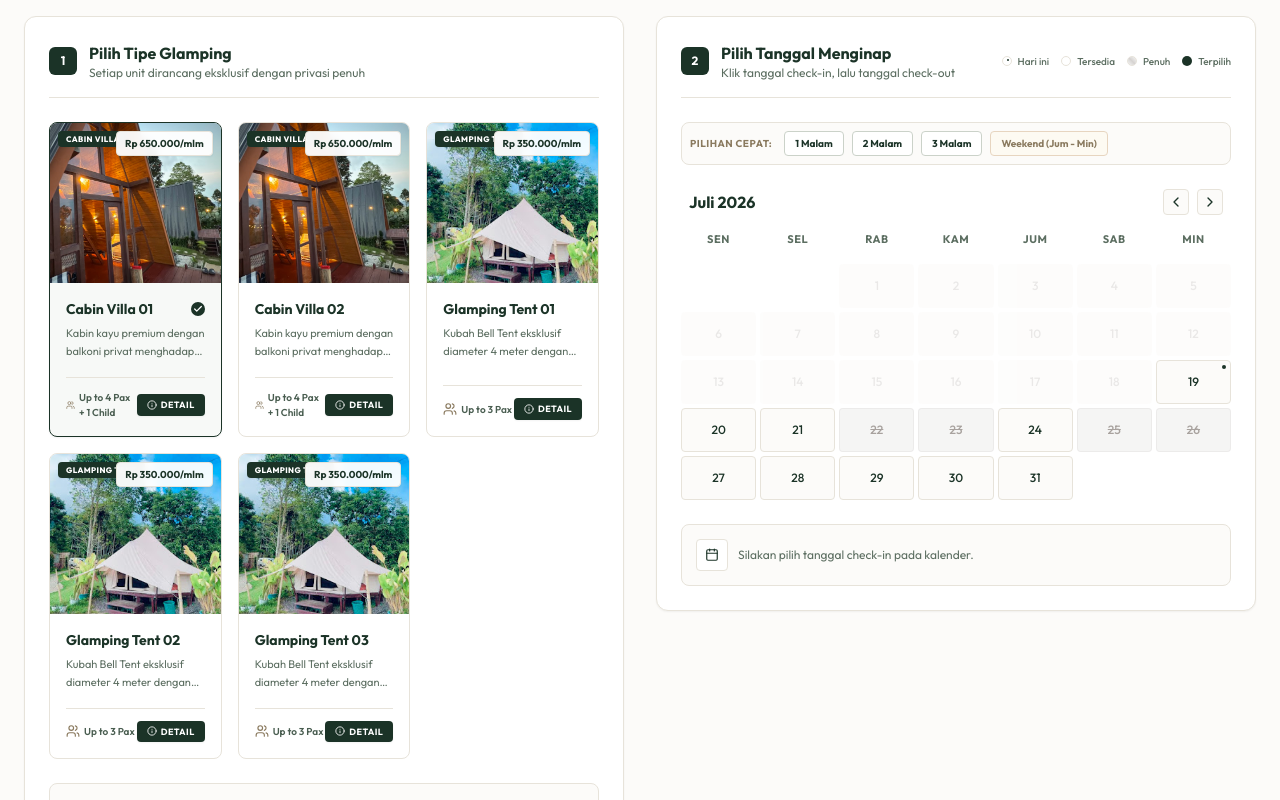
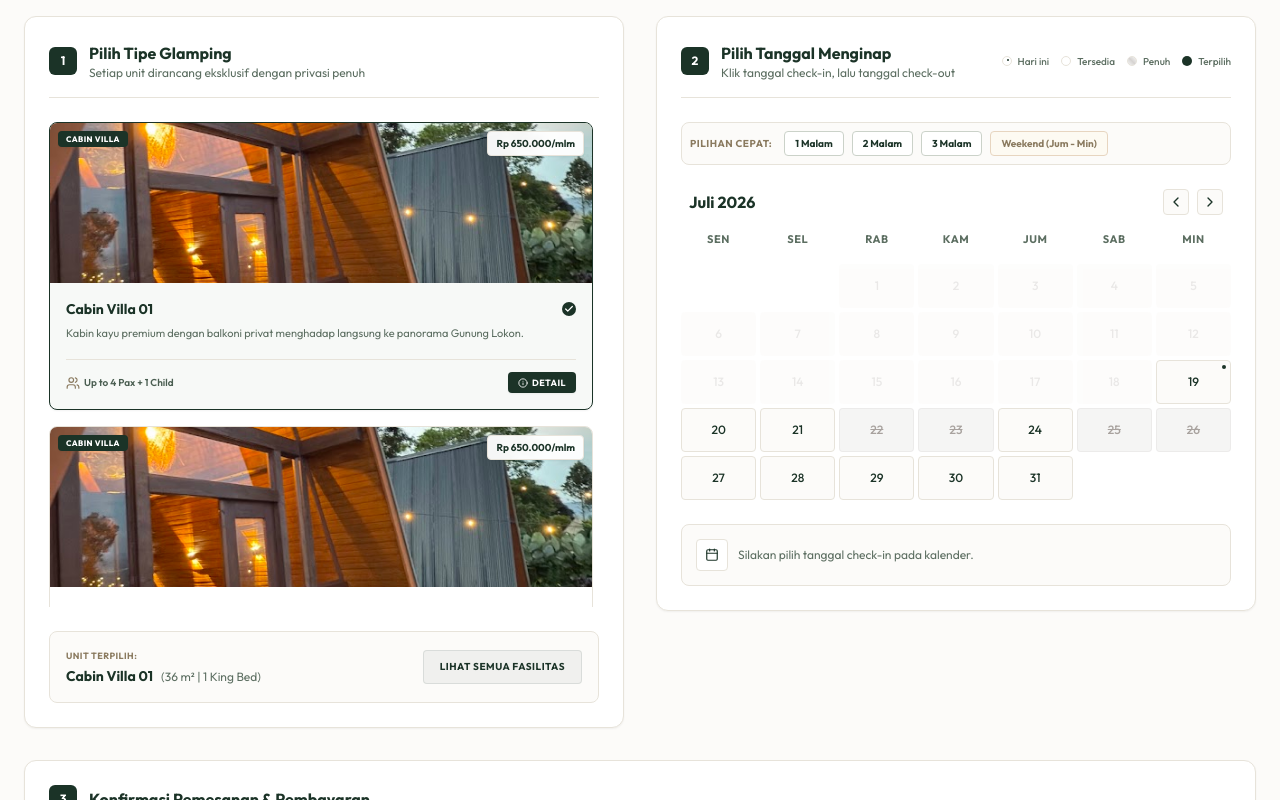
Before and after one commit to ZAKYVANGOBEL15/kamanaglamping, a React (Vite) app: page / in a window 1280 px wide. Shown: the part 520-1320 px from the top of the page. Built offline with nearby package versions, Linux system fonts and the light colour scheme; a web font is replaced by a local one.

Commit message:
ux: make tent cards stack in 1 column with custom scrollbar on desktop

```diff
--- a/src/components/TentSelector.jsx
+++ b/src/components/TentSelector.jsx
@@ -26,7 +26,7 @@ export default function TentSelector({ tents, selectedTentId, onSelectTent, sele
       </div>
 
       {/* Tent Cards Grid */}
-      <div className="grid grid-cols-1 sm:grid-cols-2 md:grid-cols-3 lg:grid-cols-2 xl:grid-cols-3 gap-4">
+      <div className="grid grid-cols-1 gap-4 lg:max-h-[485px] lg:overflow-y-auto lg:pr-1.5 custom-scrollbar">
         {tents.map((tent) => {
           const isSelected = selectedTentId === tent.id;
           return (
--- a/src/index.css
+++ b/src/index.css
@@ -66,3 +66,18 @@
 .animate-slide-up-fade {
   animation: slideUpFade 0.25s cubic-bezier(0.16, 1, 0.3, 1) forwards;
 }
+
+/* Custom scrollbar for tent selector */
+.custom-scrollbar::-webkit-scrollbar {
+  width: 4px;
+}
+.custom-scrollbar::-webkit-scrollbar-track {
+  background: transparent;
+}
+.custom-scrollbar::-webkit-scrollbar-thumb {
+  background: #cbd2c9;
+  border-radius: 2px;
+}
+.custom-scrollbar::-webkit-scrollbar-thumb:hover {
+  background: #1b3327;
+}
```
